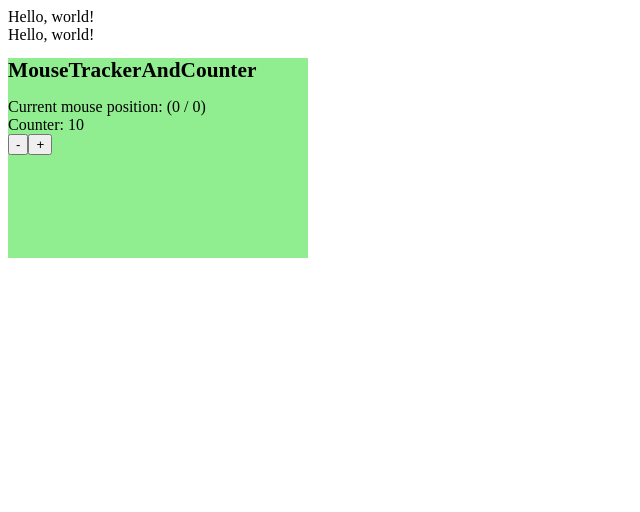
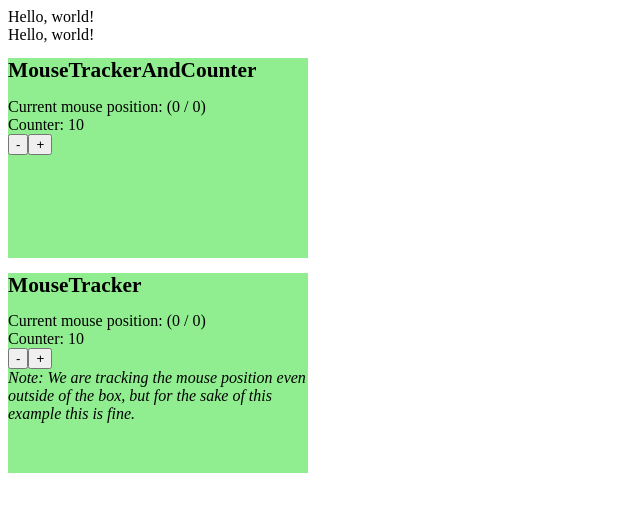
Before and after one commit to Toxe/react-render-props, a React (Create React App) app: page / in a window 1280 px wide. Shown: the top 512 px of the page, without its empty margins (0-640 px from the left). Built offline with nearby package versions, Linux system fonts and the light colour scheme.

Commit message:
Add MouseTracker and Counter

```diff
--- a/src/App.js
+++ b/src/App.js
@@ -2,6 +2,8 @@ import React, { Component } from "react";
 import HelloBasic from "./HelloBasic";
 import HelloImproved from "./HelloImproved";
 import MouseTrackerAndCounter from "./MouseTrackerAndCounter";
+import MouseTracker from "./MouseTracker";
+import Counter from "./Counter";
 
 export default class App extends Component {
     render() {
@@ -11,6 +13,34 @@ export default class App extends Component {
                 <HelloImproved>{(loggedIn) => (loggedIn ? "logged-in user" : "world")}</HelloImproved>
 
                 <MouseTrackerAndCounter />
+
+                <MouseTracker>
+                    {(mouseX, mouseY) => (
+                        <div className="Box">
+                            <h1>MouseTracker</h1>
+                            <div>
+                                Current mouse position: ({mouseX} / {mouseY})
+                            </div>
+                            <Counter>
+                                {(counter, dec, inc) => (
+                                    <>
+                                        <div>Counter: {counter}</div>
+                                        <div>
+                                            <button onClick={dec}>-</button>
+                                            <button onClick={inc}>+</button>
+                                        </div>
+                                    </>
+                                )}
+                            </Counter>
+                            <div>
+                                <em>
+                                    Note: We are tracking the mouse position even outside of the box, but for the sake
+                                    of this example this is fine.
+                                </em>
+                            </div>
+                        </div>
+                    )}
+                </MouseTracker>
             </div>
         );
     }
--- /dev/null
+++ b/src/Counter.js
@@ -0,0 +1,23 @@
+import { Component } from "react";
+
+export default class Counter extends Component {
+    state = {
+        counter: 10,
+    };
+
+    decCounter = () => {
+        this.setState((prevState) => ({
+            counter: prevState.counter - 1,
+        }));
+    };
+
+    incCounter = () => {
+        this.setState((prevState) => ({
+            counter: prevState.counter + 1,
+        }));
+    };
+
+    render() {
+        return this.props.children(this.state.counter, this.decCounter, this.incCounter);
+    }
+}
--- /dev/null
+++ b/src/MouseTracker.js
@@ -0,0 +1,20 @@
+import React, { Component } from "react";
+
+export default class MouseTracker extends Component {
+    state = {
+        x: 0,
+        y: 0,
+    };
+
+    handleMouseMove = (e) => {
+        this.setState({ x: e.clientX, y: e.clientY });
+    };
+
+    render() {
+        return (
+            <div onMouseMove={this.handleMouseMove}>
+                {this.props.children(this.state.x, this.state.y)}
+            </div>
+        )
+    }
+}
```
